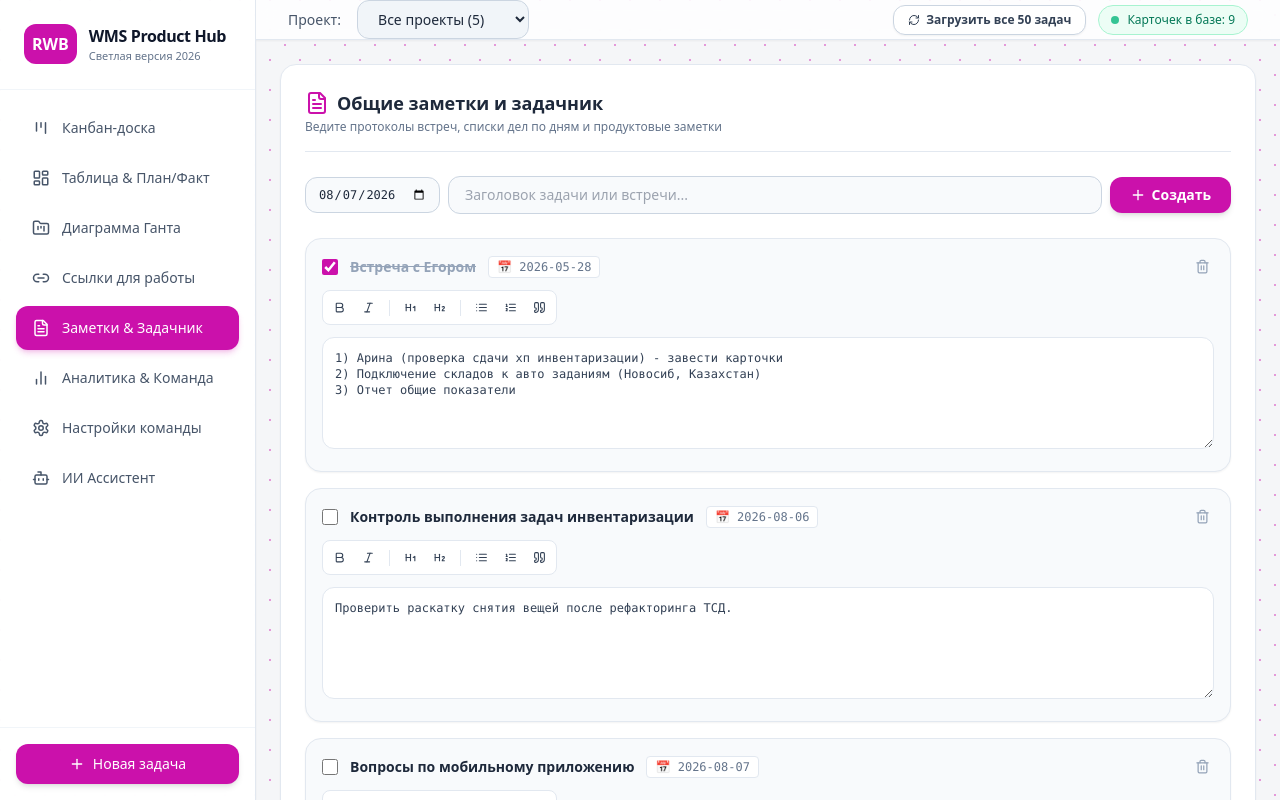
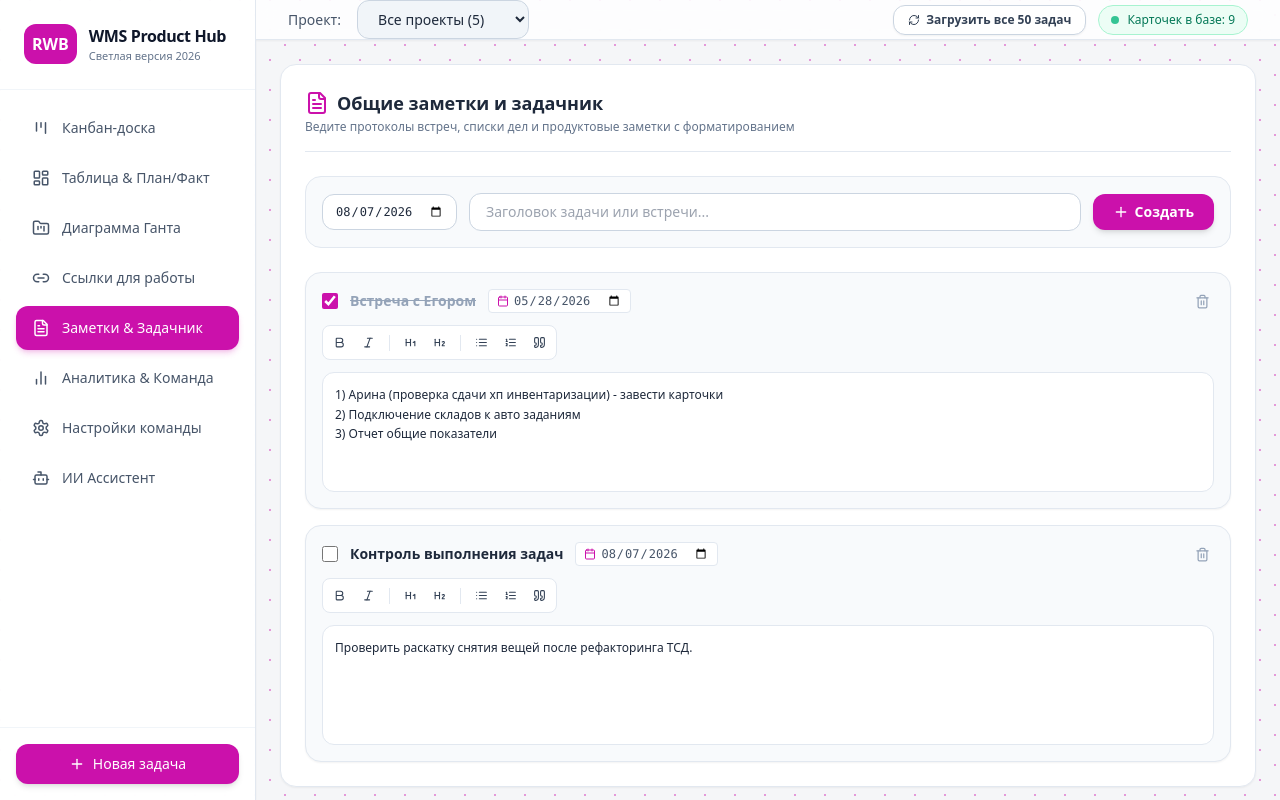
Before and after one commit to lissyberistrain-creator/wms-hub, a React (Vite) app: page / in a window 1280 px wide. Both pictures are taken after a click on the button "Заметки & Задачник". Built offline with nearby package versions, Linux system fonts and the light colour scheme.

Commit message:
Update App.jsx

```diff
--- a/src/App.jsx
+++ b/src/App.jsx
@@ -1,4 +1,4 @@
-import React, { useState, useEffect } from 'react';
+import React, { useState, useEffect, useRef } from 'react';
 import {
   LayoutDashboard,
   FolderKanban,
@@ -26,8 +26,7 @@ import {
   ListOrdered,
   Heading1,
   Heading2,
-  Quote,
-  Table as TableIcon
+  Quote
 } from 'lucide-react';
 
 export default function App() {
@@ -55,20 +54,19 @@ export default function App() {
   const [newLinkModal, setNewLinkModal] = useState(false);
   const [linkForm, setLinkForm] = useState({ name: '', url: '', description: '' });
 
-  // Вкладка "Заметки и задачник" с датами и панелью форматирования
+  // Вкладка "Заметки и задачник"
   const [notesList, setNotesList] = useState(() => {
-    const saved = localStorage.getItem('wms_hub_notes_v2');
+    const saved = localStorage.getItem('wms_hub_notes_v3');
     if (saved) {
       try { return JSON.parse(saved); } catch (e) { /* ignore */ }
     }
     return [
-      { id: 1, title: 'Встреча с Егором', date: '2026-05-28', completed: true, text: '1) Арина (проверка сдачи хп инвентаризации) - завести карточки\n2) Подключение складов к авто заданиям (Новосиб, Казахстан)\n3) Отчет общие показатели' },
-      { id: 2, title: 'Контроль выполнения задач инвентаризации', date: '2026-08-06', completed: false, text: 'Проверить раскатку снятия вещей после рефакторинга ТСД.' },
-      { id: 3, title: 'Вопросы по мобильному приложению', date: '2026-08-07', completed: false, text: 'Узнать у мобилки про поиск по заданию и термейнит листа инвент.' }
+      { id: 1, title: 'Встреча с Егором', date: '2026-05-28', completed: true, htmlContent: '<div>1) Арина (проверка сдачи хп инвентаризации) - завести карточки</div><div>2) Подключение складов к авто заданиям</div><div>3) Отчет общие показатели</div>' },
+      { id: 2, title: 'Контроль выполнения задач', date: '2026-08-07', completed: false, htmlContent: '<div>Проверить раскатку снятия вещей после рефакторинга ТСД.</div>' }
     ];
   });
   const [newNoteTitle, setNewNoteTitle] = useState('');
-  const [newNoteDate, setNewNoteDate] = useState('2026-08-07');
+  const [newNoteDate, setNewNoteDate] = useState(new Date().toISOString().split('T')[0]);
 
   const [roleDevelopers, setRoleDevelopers] = useState(() => {
     const saved = localStorage.getItem('wms_hub_roles_v1');
@@ -102,7 +100,7 @@ export default function App() {
   ];
 
   const [tasks, setTasks] = useState(() => {
-    const saved = localStorage.getItem('wms_hub_light_v28');
+    const saved = localStorage.getItem('wms_hub_light_v29');
     if (saved) {
       try { const parsed = JSON.parse(saved); if (parsed && Array.isArray(parsed)) return parsed; } catch (e) { /* ignore */ }
     }
@@ -131,14 +129,14 @@ export default function App() {
   const [inputMessage, setInputMessage] = useState('');
   const [isTyping, setIsTyping] = useState(false);
 
-  useEffect(() => { localStorage.setItem('wms_hub_light_v28', JSON.stringify(tasks)); }, [tasks]);
+  useEffect(() => { localStorage.setItem('wms_hub_light_v29', JSON.stringify(tasks)); }, [tasks]);
   useEffect(() => { localStorage.setItem('wms_hub_roles_v1', JSON.stringify(roleDevelopers)); }, [roleDevelopers]);
   useEffect(() => { localStorage.setItem('wms_hub_links_v1', JSON.stringify(workLinks)); }, [workLinks]);
-  useEffect(() => { localStorage.setItem('wms_hub_notes_v2', JSON.stringify(notesList)); }, [notesList]);
+  useEffect(() => { localStorage.setItem('wms_hub_notes_v3', JSON.stringify(notesList)); }, [notesList]);
 
   const handleResetToExcel = () => {
     setTasks(initial50Tasks);
-    localStorage.setItem('wms_hub_light_v28', JSON.stringify(initial50Tasks));
+    localStorage.setItem('wms_hub_light_v29', JSON.stringify(initial50Tasks));
   };
 
   const projectsList = Array.from(new Set(tasks.map(t => t.project)));
@@ -272,14 +270,9 @@ export default function App() {
     return '5 дн.';
   };
 
-  // Вспомогательная функция для вставки тегов форматирования в текст заметки
-  const insertFormatting = (noteId, tagStart, tagEnd = '') => {
-    setNotesList(notesList.map(n => {
-      if (n.id === noteId) {
-        return { ...n, text: n.text + `${tagStart}${tagEnd}` };
-      }
-      return n;
-    }));
+  // Команды для форматирования в редакторе заметки через execCommand
+  const applyExecCommand = (command, value = null) => {
+    document.execCommand(command, false, value);
   };
 
   const getGanttBarStyles = (startStr, endStr, scale) => {
@@ -511,7 +504,7 @@ export default function App() {
             </div>
           )}
 
-          {/* ГАНТ С ПОЛЕМ ДНЕЙ И ЧАТОВЫМИ МОДАЛКАМИ */}
+          {/* ГАНТ */}
           {activeTab === 'gantt' && (
             <div className="bg-white border border-slate-200 rounded-2xl p-6 shadow-sm space-y-6">
               <div className="flex justify-between items-center border-b border-slate-200 pb-4">
@@ -631,39 +624,41 @@ export default function App() {
             </div>
           )}
 
-          {/* ЗАМЕТКИ И ЗАДАЧНИК (С ВЫБОРОМ ДАТЫ И РЕДАКТОРОМ) */}
+          {/* ЗАМЕТКИ И ЗАДАЧНИК (С ПОЛНОЦЕННЫМ ВИЗУАЛЬНЫМ РЕДАКТОРОМ И ВЫБОРОМ ДАТЫ) */}
           {activeTab === 'notes' && (
             <div className="bg-white border border-slate-200 rounded-2xl p-6 shadow-sm space-y-6 max-w-5xl">
               <div className="flex justify-between items-center border-b border-slate-200 pb-4">
                 <div>
                   <h3 className="text-lg font-bold text-slate-800 flex items-center gap-2"><FileText className="text-[#cb11ab]" /> Общие заметки и задачник</h3>
-                  <p className="text-xs text-slate-500 mt-0.5">Ведите протоколы встреч, списки дел по дням и продуктовые заметки</p>
+                  <p className="text-xs text-slate-500 mt-0.5">Ведите протоколы встреч, списки дел и продуктовые заметки с форматированием</p>
                 </div>
               </div>
 
-              <div className="flex gap-2 items-center">
+              {/* Создание новой заметки */}
+              <div className="flex gap-3 items-center bg-slate-50 p-4 rounded-2xl border border-slate-200">
                 <input
                   type="date"
                   value={newNoteDate}
                   onChange={(e) => setNewNoteDate(e.target.value)}
-                  className="bg-slate-50 border border-slate-300 rounded-xl px-3 py-2 text-xs font-mono text-slate-800"
+                  className="bg-white border border-slate-300 rounded-xl px-3 py-2 text-xs font-mono text-slate-800"
                 />
                 <input
                   type="text"
                   value={newNoteTitle}
                   onChange={(e) => setNewNoteTitle(e.target.value)}
                   placeholder="Заголовок задачи или встречи..."
-                  className="flex-1 bg-slate-50 border border-slate-300 rounded-xl px-4 py-2 text-sm text-slate-800 focus:outline-none focus:border-[#cb11ab]"
+                  className="flex-1 bg-white border border-slate-300 rounded-xl px-4 py-2 text-sm text-slate-800 focus:outline-none focus:border-[#cb11ab]"
                 />
                 <button onClick={() => {
                   if (!newNoteTitle.trim()) return;
-                  setNotesList([{ id: Date.now(), title: newNoteTitle.trim(), date: newNoteDate, completed: false, text: '' }, ...notesList]);
+                  setNotesList([{ id: Date.now(), title: newNoteTitle.trim(), date: newNoteDate, completed: false, htmlContent: '<div>Введите текст заметки...</div>' }, ...notesList]);
                   setNewNoteTitle('');
                 }} className="bg-[#cb11ab] hover:bg-[#b00f95] text-white px-5 py-2 rounded-xl text-sm font-semibold shadow-md flex items-center gap-1.5">
                   <Plus size={16} /> Создать
                 </button>
               </div>
 
+              {/* Список заметок с панелью форматирования */}
               <div className="space-y-4">
                 {notesList.map(note => (
                   <div key={note.id} className="bg-slate-50 border border-slate-200 p-4 rounded-2xl space-y-3 shadow-sm">
@@ -671,32 +666,45 @@ export default function App() {
                       <div className="flex items-center gap-3">
                         <input type="checkbox" checked={note.completed} onChange={() => setNotesList(notesList.map(n => n.id === note.id ? {...n, completed: !n.completed} : n))} className="w-4 h-4 accent-[#cb11ab] rounded cursor-pointer" />
                         <span className={`font-bold text-sm ${note.completed ? 'line-through text-slate-400' : 'text-slate-800'}`}>{note.title}</span>
-                        <span className="text-xs font-mono bg-white px-2 py-0.5 rounded border border-slate-200 text-slate-500">📅 {note.date}</span>
+                        <span className="text-xs font-mono bg-white px-2 py-0.5 rounded border border-slate-200 text-slate-500 flex items-center gap-1">
+                          <Calendar size={12} className="text-[#cb11ab]" />
+                          <input
+                            type="date"
+                            value={note.date}
+                            onChange={(e) => {
+                              const newD = e.target.value;
+                              setNotesList(notesList.map(n => n.id === note.id ? {...n, date: newD} : n));
+                            }}
+                            className="bg-transparent border-none text-xs font-mono text-slate-600 focus:outline-none cursor-pointer"
+                          />
+                        </span>
                       </div>
                       <button onClick={() => setNotesList(notesList.filter(n => n.id !== note.id))} className="text-slate-400 hover:text-rose-600 p-1"><Trash2 size={15} /></button>
                     </div>
 
-                    {/* Панель форматирования текста (Жирный, Курсор, Списки) */}
+                    {/* Панель инструментов редактора */}
                     <div className="flex items-center gap-1 bg-white border border-slate-200 rounded-lg p-1 w-fit">
-                      <button onClick={() => insertFormatting(note.id, '**', '**')} title="Жирный" className="p-1.5 hover:bg-slate-100 rounded text-slate-700"><Bold size={13} /></button>
-                      <button onClick={() => insertFormatting(note.id, '*', '*')} title="Курсив" className="p-1.5 hover:bg-slate-100 rounded text-slate-700"><Italic size={13} /></button>
+                      <button type="button" onClick={() => applyExecCommand('bold')} title="Жирный" className="p-1.5 hover:bg-slate-100 rounded text-slate-700"><Bold size={13} /></button>
+                      <button type="button" onClick={() => applyExecCommand('italic')} title="Курсив" className="p-1.5 hover:bg-slate-100 rounded text-slate-700"><Italic size={13} /></button>
                       <span className="w-px h-4 bg-slate-200 mx-1"></span>
-                      <button onClick={() => insertFormatting(note.id, '# ')} title="Заголовок 1" className="p-1.5 hover:bg-slate-100 rounded text-slate-700"><Heading1 size={13} /></button>
-                      <button onClick={() => insertFormatting(note.id, '## ')} title="Заголовок 2" className="p-1.5 hover:bg-slate-100 rounded text-slate-700"><Heading2 size={13} /></button>
+                      <button type="button" onClick={() => applyExecCommand('formatBlock', '<h1>')} title="Заголовок 1" className="p-1.5 hover:bg-slate-100 rounded text-slate-700"><Heading1 size={13} /></button>
+                      <button type="button" onClick={() => applyExecCommand('formatBlock', '<h2>')} title="Заголовок 2" className="p-1.5 hover:bg-slate-100 rounded text-slate-700"><Heading2 size={13} /></button>
                       <span className="w-px h-4 bg-slate-200 mx-1"></span>
-                      <button onClick={() => insertFormatting(note.id, '\n- ')} title="Маркированный список" className="p-1.5 hover:bg-slate-100 rounded text-slate-700"><List size={13} /></button>
-                      <button onClick={() => insertFormatting(note.id, '\n1. ')} title="Нумерованный список" className="p-1.5 hover:bg-slate-100 rounded text-slate-700"><ListOrdered size={13} /></button>
-                      <button onClick={() => insertFormatting(note.id, '\n> ')} title="Цитата" className="p-1.5 hover:bg-slate-100 rounded text-slate-700"><Quote size={13} /></button>
+                      <button type="button" onClick={() => applyExecCommand('insertUnorderedList')} title="Маркированный список" className="p-1.5 hover:bg-slate-100 rounded text-slate-700"><List size={13} /></button>
+                      <button type="button" onClick={() => applyExecCommand('insertOrderedList')} title="Нумерованный список" className="p-1.5 hover:bg-slate-100 rounded text-slate-700"><ListOrdered size={13} /></button>
+                      <button type="button" onClick={() => applyExecCommand('formatBlock', '<blockquote>')} title="Цитата" className="p-1.5 hover:bg-slate-100 rounded text-slate-700"><Quote size={13} /></button>
                     </div>
 
-                    <textarea
-                      value={note.text}
-                      onChange={(e) => {
-                        const val = e.target.value;
-                        setNotesList(notesList.map(n => n.id === note.id ? {...n, text: val} : n));
+                    {/* Поле редактирования с поддержкой списков и стилей (contentEditable) */}
+                    <div
+                      contentEditable
+                      suppressContentEditableWarning={true}
+                      onBlur={(e) => {
+                        const html = e.currentTarget.innerHTML;
+                        setNotesList(notesList.map(n => n.id === note.id ? {...n, htmlContent: html} : n));
                       }}
-                      placeholder="Введите текст заметки или протокола..."
-                      className="w-full bg-white border border-slate-200 rounded-xl p-3 text-xs text-slate-700 font-mono focus:outline-none focus:border-[#cb11ab] h-28"
+                      dangerouslySetInnerHTML={{ __html: note.htmlContent }}
+                      className="w-full bg-white border border-slate-200 rounded-xl p-3 text-xs text-slate-800 font-sans focus:outline-none focus:border-[#cb11ab] min-h-[120px] max-h-[300px] overflow-y-auto leading-relaxed"
                     />
                   </div>
                 ))}
@@ -771,7 +779,7 @@ export default function App() {
         </div>
       </main>
 
-      {/* МОДАЛЬНОЕ ОКНО ЗАДАЧИ (С ЧАТОМ КАК В YOUGILE) */}
+      {/* МОДАЛЬНОЕ ОКНО ЗАДАЧИ */}
       {selectedTaskForModal && (
         <div className="fixed inset-0 bg-slate-900/50 backdrop-blur-sm flex items-center justify-center z-50 p-4">
           <div className="bg-white border border-slate-200 rounded-2xl w-full max-w-3xl p-6 shadow-2xl space-y-6 flex flex-col h-[650px]">
```
